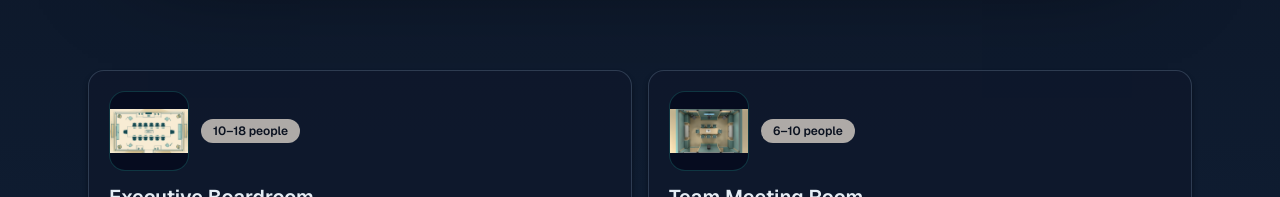
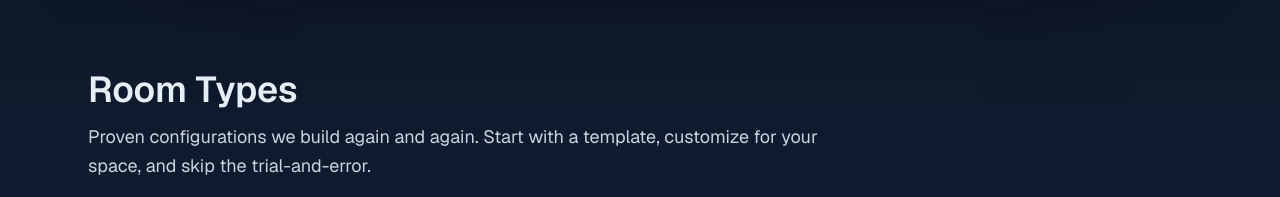
Before and after one commit to markl2305/callordut, a Next.js app: page /room-types in a window 1280 px wide. Shown: the part 603-800 px from the top of the page. Built offline with nearby package versions, Linux system fonts and the light colour scheme; no server answers.

Commit message:
Next phase

```diff
--- a/src/app/room-types/page.tsx
+++ b/src/app/room-types/page.tsx
@@ -50,6 +50,12 @@ export default function RoomTypesHubPage() {
         </section>
 
         <section className="mt-16 space-y-8 lg:mt-24">
+          <div className="space-y-3">
+            <h2 className="text-3xl font-semibold text-foreground lg:text-4xl">Room Types</h2>
+            <p className="max-w-3xl text-lg leading-relaxed text-muted">
+              Proven configurations we build again and again. Start with a template, customize for your space, and skip the trial-and-error.
+            </p>
+          </div>
           <div className="grid gap-4 md:grid-cols-2">
             {coreRoomTypes.map((room) => (
               <Link
```
